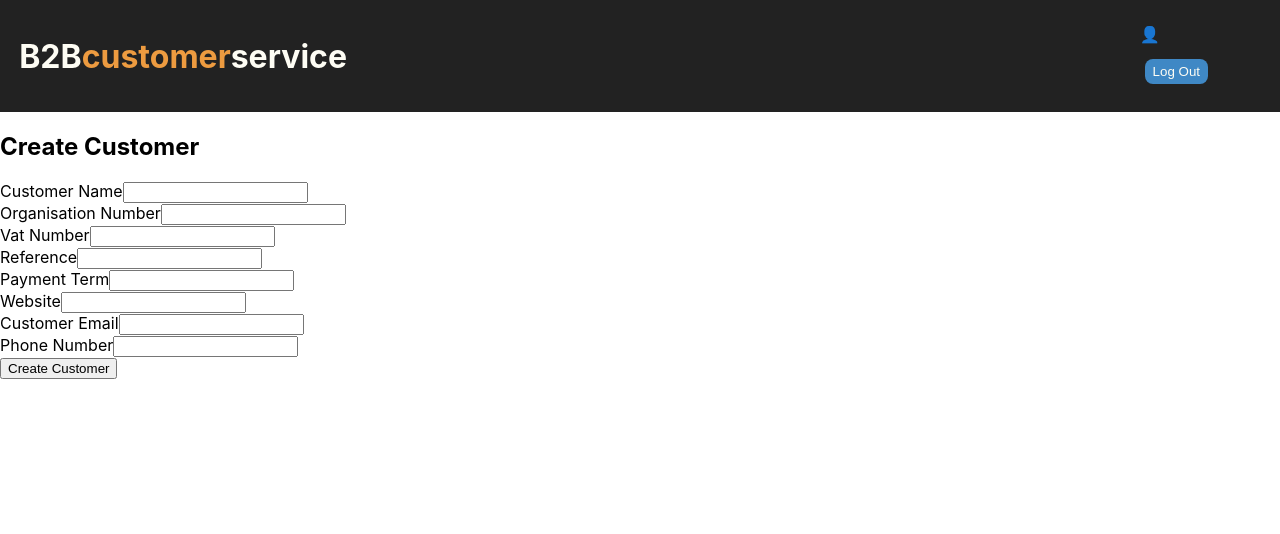
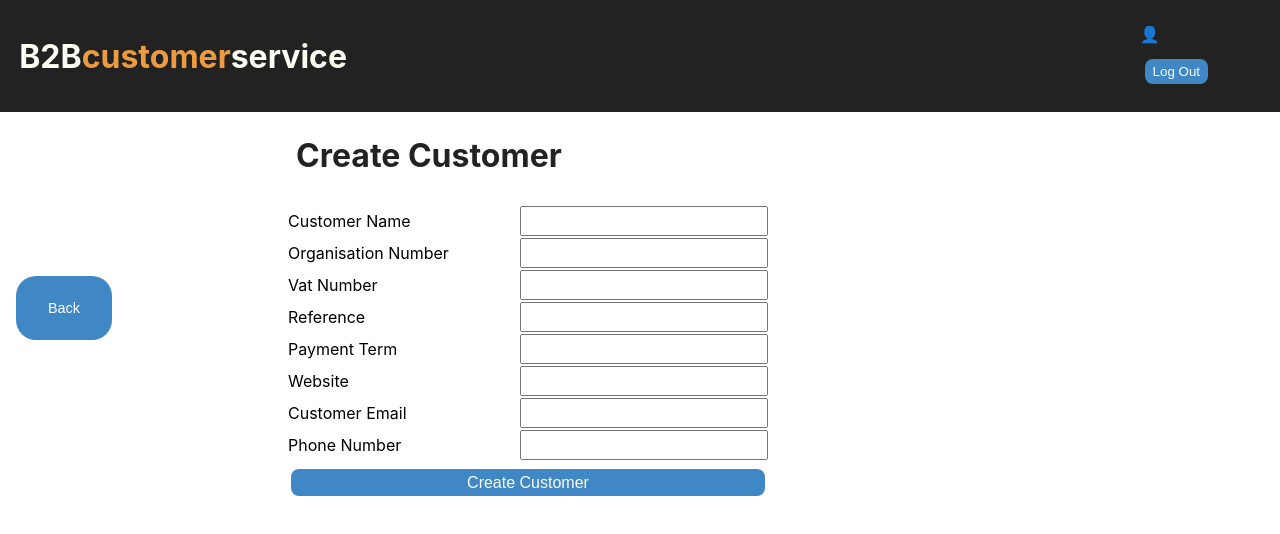
Before and after one commit to paraketsova/nackademin-b2b-crm, a React (Create React App) app: page /customers/create in a window 1280 px wide. Shown: the top 534 px of the page. Built offline with nearby package versions, Linux system fonts and the light colour scheme.

Commit message:
Update style for CustomerCreatePage.Add ListItemStiled.

```diff
--- a/src/components/ButtonSmallStyled.jsx
+++ b/src/components/ButtonSmallStyled.jsx
@@ -5,7 +5,6 @@ const ButtonSmallStyled = styled.button `
   border-radius: 0.5rem;
   padding: 0.3rem 0.5rem;
   border: none;
-  font-weight: 300;
   color: ${colors.floralWhite};
   background-color: ${colors.greenBlueCrayola};
   margin: 0.3rem;
--- /dev/null
+++ b/src/components/ListItemStyled.jsx
@@ -0,0 +1,70 @@
+import styled from 'styled-components';
+import colors from '../Colors';
+
+const ListItemStyled = styled.div`
+  display: flex;
+  padding-bottom: 3rem;
+
+  > section {
+    width: 20vw;
+    align-content: center;
+    justify-content: center;
+    align-items: center;
+    padding: 1rem;
+  }
+
+  > div {
+    text-decoration: none;
+    width: 50vw;
+    text-decoration: none;
+    align-content: center;
+    justify-content: center;
+
+    h1 {
+      color: ${colors.earieBlack};
+      margin-top: 1rem;
+      padding: 0.5rem;
+    }
+
+    form {
+      display: flex;
+      flex-direction: column;
+      width: 30rem;
+      align-content: space-around;
+      justify-content: space-around;
+
+      div {
+        display: flex;
+        justify-content: space-between;
+        align-items: center;
+        height: 2.0rem;
+
+        input {
+          width: 15rem;
+          height: 1.5rem;
+        }
+      }
+    }
+
+
+    button {
+      border-radius: 0.5rem;
+      padding: 0.3rem 0.5rem;
+      border: none;
+      color: ${colors.floralWhite};
+      background-color: ${colors.greenBlueCrayola};
+      margin: 0.5rem 0.2rem;
+      transition: .3s;
+      vertical-align: middle;
+      font-size: 1rem;
+
+      &:hover, &:focus {
+        background-color: ${colors.carrotOrange};
+
+        transform: scale(1.1);
+        outline: none;
+        }
+  }
+`
+
+export default ListItemStyled;
--- a/src/pages/CustomerCreatePage.jsx
+++ b/src/pages/CustomerCreatePage.jsx
@@ -1,6 +1,8 @@
 import React, {useState} from 'react';
-import { useHistory } from 'react-router-dom';
+import { useHistory, Link } from 'react-router-dom';
 import Header from '../components/Header';
+import ButtonHome from '../components/ButtonHome';
+import ListItemStyled from '../components/ListItemStyled';
 
 export default function CustomerCreatePage() {
   const [formData, setFormData] = useState();
@@ -48,7 +50,14 @@ export default function CustomerCreatePage() {
   return (
     <div>
       <Header />
-      <h2>Create Customer</h2>
+      <ListItemStyled>
+        <section>
+          <Link to="/">
+            <ButtonHome />
+          </Link>
+        </section>
+        <div>
+          <h1>Create Customer</h1>
           <form onSubmit={handleOnSubmit}>
             {renderInput("name", "Customer Name")}
             {renderInput("organisationNr", "Organisation Number")}
@@ -60,7 +69,10 @@ export default function CustomerCreatePage() {
             {renderInput("phoneNumber", "Phone Number", "tel")}
             <button type="submit">Create Customer</button>
           </form>
-      <code>{JSON.stringify(formData)}</code>
+        </div>
+
+      </ListItemStyled>
+      {/* <code>{JSON.stringify(formData)}</code> */}
     </div>
   )
 }
```
Also changed, not shown: 1 other file (tests, documents, lock files or other folders). Lines whose indentation alone changed are shown as unchanged.
